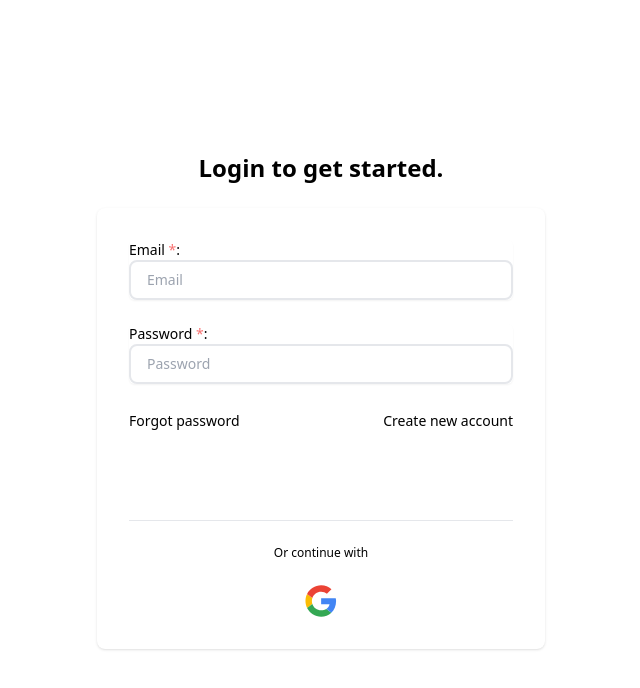
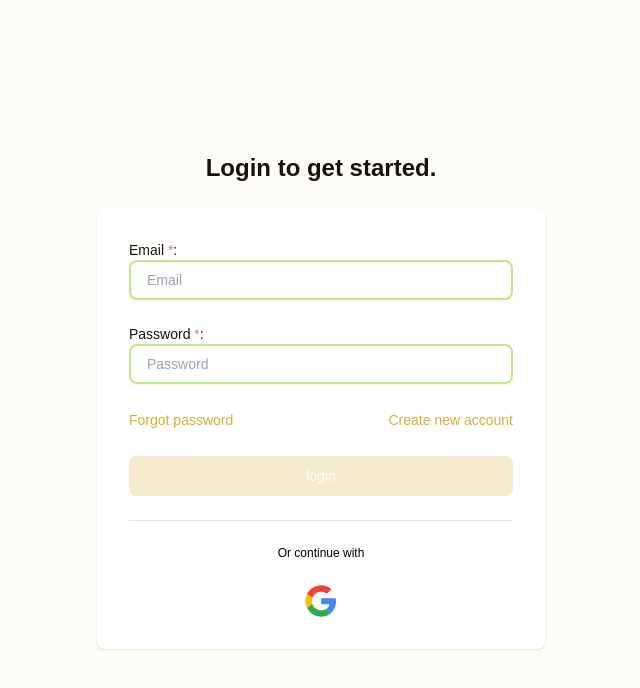
Before and after one commit to lablnet/diary, a Vue app: page /#/auth/login in a window 1280 px wide. Shown: the top 688 px of the page, without its empty margins (319-959 px from the left). Built offline with nearby package versions, Linux system fonts and the light colour scheme; no server answers.

Commit message:
Update theme colors and fonts
Signed-off-by: Muhammad Umer Farooq <umer@lablnet.com>

```diff
--- a/src/assets/styles/index.css
+++ b/src/assets/styles/index.css
@@ -1,5 +1,20 @@
 @tailwind base;
+@tailwind components;
+@tailwind utilities;
 
-@tailwind components;
-
-@tailwind utilities;
+@layer base {
+    :root {
+      --text: #181305;
+      --background: #fdfcf7;
+      --primary: #d6ad37;
+      --secondary: #c0e685;
+      --accent: #94df60;
+    }
+    .dark {
+      --text: #faf4e6;
+      --background: #080702;
+      --primary: #c79f29;
+      --secondary: #547b19;
+      --accent: #549d20;
+    }
+}
--- a/tailwind.config.js
+++ b/tailwind.config.js
@@ -4,6 +4,22 @@ module.exports = {
   presets: [],
   darkMode: 'media', // or 'class'
   theme: {
+    extend: {
+      fontFamily: {
+        'sans': ['IBM Plex Sans', 'ui-sans-serif', 'sans-serif']
+      },
+      colors: {
+        'text': 'var(--text)',
+        'background': 'var(--background)',
+        'primary': 'var(--primary)',
+        'secondary': 'var(--secondary)',
+        'accent': 'var(--accent)',
+
+        'primary-dark': '#383838',
+        'secondary-dark': '#121212',
+        'ternary-dark': '#383838',
+      },
+    },
     accentColor: ({ theme }) => ({
       ...theme('colors'),
       auto: 'auto'
```
